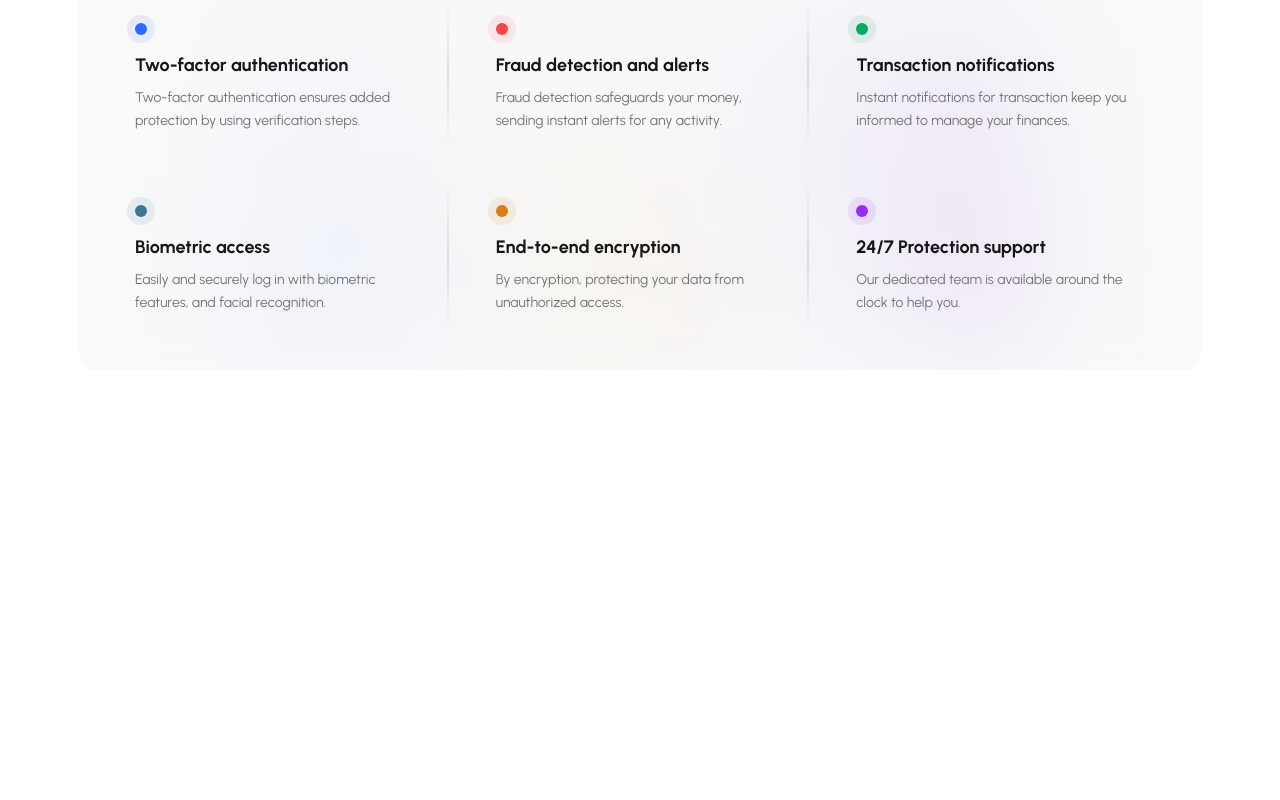
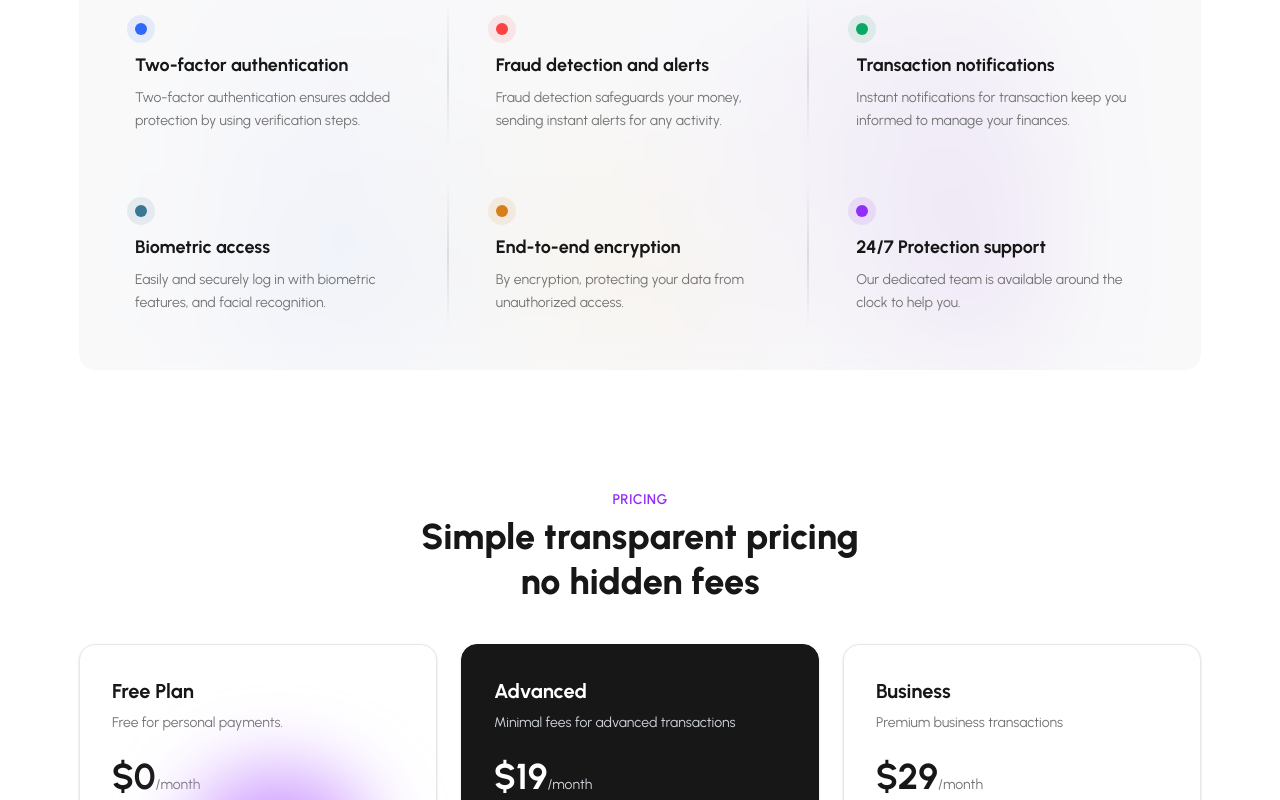
Before and after one commit to omarfaruk-dev/easy-pay, a Next.js app: page / in a window 1280 px wide. Shown: the part 2990-3790 px from the top of the page. Before the commit the page ends 3480 px from the top, so only its background shows below. Built offline with nearby package versions, Linux system fonts and the light colour scheme.

Commit message:
added: pricing section

```diff
--- a/src/app/page.js
+++ b/src/app/page.js
@@ -3,6 +3,7 @@ import Hero from "@/components/Hero";
 import Security from "@/components/Security";
 import WhyChoose from "@/components/WhyChoose";
 import HowItWorks from "@/components/HowItWorks";
+import Pricing from "@/components/Pricing";
 
 export default function Home() {
   return (
@@ -12,6 +13,7 @@ export default function Home() {
       <Featured/>
       <HowItWorks/>
       <Security/>
+      <Pricing/>
     </div>
   );
 }
--- /dev/null
+++ b/src/components/Pricing.jsx
@@ -0,0 +1,151 @@
+"use client";
+
+import React from "react";
+import { Button } from "@/components/ui/button";
+import { Check } from "lucide-react";
+import SectionHeader from "./SectionHeader";
+import violetEffect from "../app/assets/violet-effect.svg";
+import Image from "next/image";
+
+const plans = [
+    {
+        id: 1,
+        name: "Free Plan",
+        subtitle: "Free for personal payments.",
+        price: "$0",
+        buttonText: "Get Free Plan",
+        buttonVariant: "outline",
+        isPopular: false,
+        features: [
+            "Up to 100 transections per month",
+            "Basic proud protection",
+            "Email support"
+        ]
+    },
+    {
+        id: 2,
+        name: "Advanced",
+        subtitle: "Minimal fees for advanced transactions",
+        price: "$19",
+        buttonText: "Get Advanced Plan",
+        buttonVariant: "default",
+        isPopular: true,
+        features: [
+            "Up to 1000 transections per month",
+            "Advanced proud protection",
+            "Detailed transaction reports",
+            "Priority email & chat support"
+        ]
+    },
+    {
+        id: 3,
+        name: "Business",
+        subtitle: "Premium business transactions",
+        price: "$29",
+        buttonText: "Get Business Plan",
+        buttonVariant: "outline",
+        isPopular: false,
+        features: [
+            "Unlimited transections per month",
+            "Premium proud protection",
+            "Detailed transaction reports",
+            "Priority email & chat support"
+        ]
+    }
+];
+
+export default function Pricing() {
+    return (
+        <section className="pb-16 sm:pb-20 lg:pb-30 bg-white">
+            <div className="relative max-w-[1170px] mx-auto px-3 sm:px-4 md:px-6">
+                {/* Header */}
+                <SectionHeader
+                    label="PRICING"
+                    title={
+                        <>
+                            Simple transparent pricing <br className="hidden md:block" />
+                            no hidden fees
+                        </>
+                    }
+                    align="center"
+                />
+
+                {/* Pricing Cards */}
+                <div className="relative">
+                    <div className="grid grid-cols-1 md:grid-cols-3 gap-6">
+                        {plans.map((plan) => (
+                            <div
+                                key={plan.id}
+                                className={`relative rounded-2xl p-6 sm:p-8 shadow-sm ${plan.isPopular
+                                    ? "bg-primary text-primary-foreground shadow-lg border border-primary"
+                                    : "bg-white border border-gray-200"
+                                    }`}
+                            >
+                                {/* Plan Name */}
+                                <h3 className={`text-xl font-bold mb-2 ${plan.isPopular ? "text-white" : "text-primary"}`}>
+                                    {plan.name}
+                                </h3>
+
+                                {/* Subtitle */}
+                                <p className={`text-sm mb-6 ${plan.isPopular ? "text-gray-300" : "text-muted-foreground"}`}>
+                                    {plan.subtitle}
+                                </p>
+
+                                {/* Price */}
+                                <div className="mb-6">
+                                    <span className={`text-4xl font-bold ${plan.isPopular ? "text-white" : "text-primary"}`}>
+                                        {plan.price}
+                                    </span>
+                                    <span className={`text-sm ${plan.isPopular ? "text-gray-300" : "text-muted-foreground"}`}>
+                                        /month
+                                    </span>
+                                </div>
+
+                                {/* Features List */}
+                                <ul className="space-y-3 mb-8">
+                                    {plan.features.map((feature, index) => (
+                                        <li key={index} className="flex items-start gap-2">
+                                            <Check
+                                                className={`w-5 h-5 rounded-full flex-shrink-0 mt-0.5 ${plan.isPopular
+                                                    ? "bg-gray-600 text-white"
+                                                    : "bg-secondary text-primary"
+                                                    }`}
+                                            />
+                                            <span className={`text-sm ${plan.isPopular ? "text-gray-200" : "text-muted-foreground"}`}>
+                                                {feature}
+                                            </span>
+                                        </li>
+                                    ))}
+                                </ul>
+
+                                {/* Button */}
+                                <Button
+                                    variant={plan.buttonVariant}
+                                    className={`w-full ${plan.isPopular
+                                        ? "bg-secondary hover:bg-secondary/90 text-white"
+                                        : "border-gray-300"
+                                        }`}
+                                >
+                                    {plan.buttonText}
+                                </Button>
+                            </div>
+                        ))}
+                    </div>
+
+
+                                 </div>
+
+                 {/* Violet Effect Image - positioned under middle card */}
+                 <div className="absolute h-100 w-100 mx-auto bottom-0 z-0">
+                     <Image
+                         src={violetEffect}
+                         alt="Violet effect"
+                         width={500}
+                         height={300}
+                         className="object-contain"
+                     />
+                 </div>
+            </div>
+        </section>
+    );
+}
```
